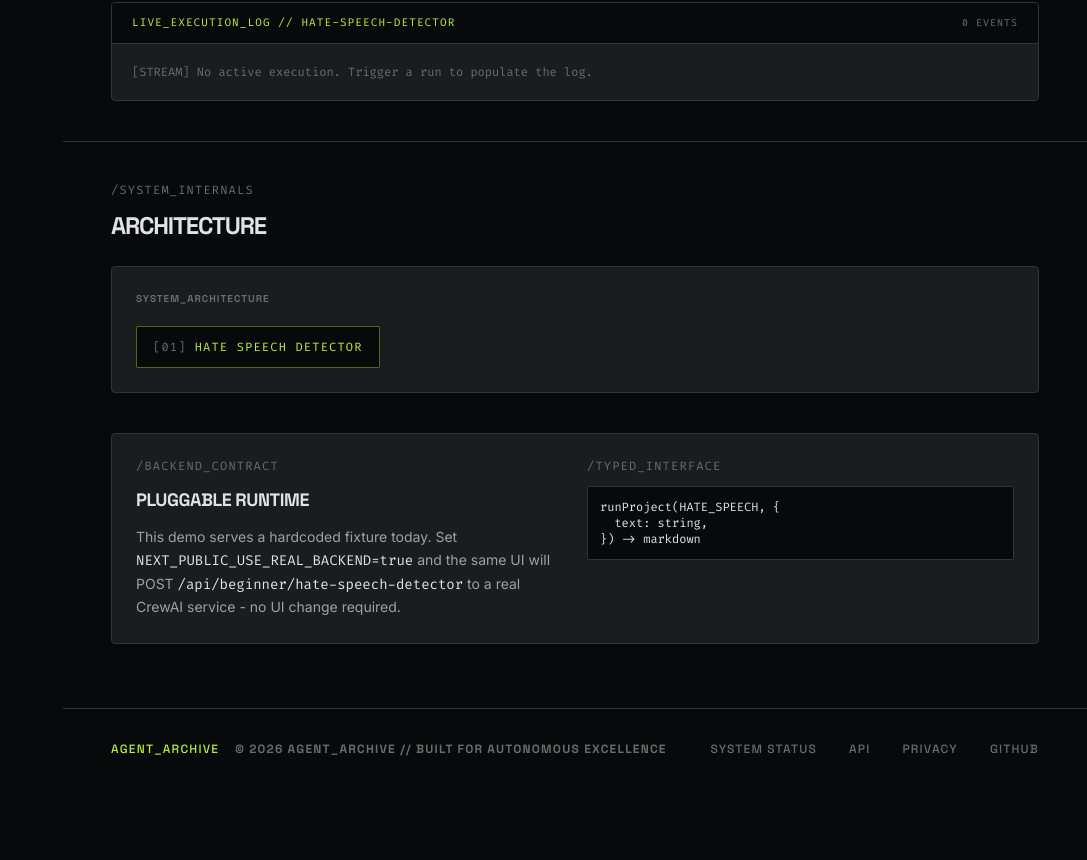
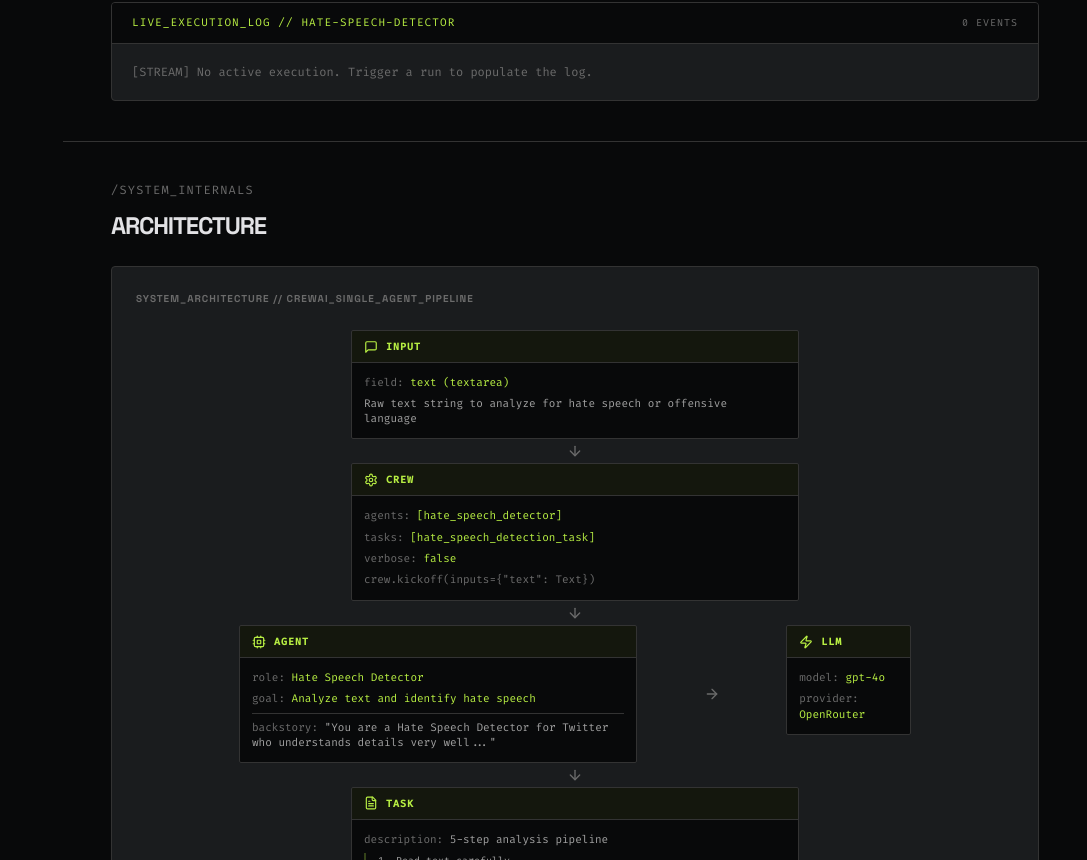
Before and after one commit to ishandutta0098/outskill-mini-projects, a Next.js app in the folder web/: page /beginner/hate-speech-detector in a window 1280 px wide. Shown: the part 940-1800 px from the top of the page, without its empty margins (193-1280 px from the left). Before the commit the page ends 1729 px from the top, so only its background shows below. Built offline with nearby package versions, Linux system fonts and the light colour scheme.

Commit message:
Wire AgentArchDiagram for hate-speech-detector project page
Conditionally renders the detailed diagram for slug hate-speech-detector,
keeps generic PipelineDiagram for all other projects.

```diff
--- a/web/app/[tier]/[slug]/page.tsx
+++ b/web/app/[tier]/[slug]/page.tsx
@@ -7,6 +7,7 @@ import { findProject, PROJECTS } from "@/lib/projects/registry";
 import { StatusChip } from "@/components/StatusChip";
 import { TierBadge } from "@/components/TierBadge";
 import { PipelineDiagram } from "@/components/PipelineDiagram";
+import { AgentArchDiagram } from "@/components/AgentArchDiagram";
 import { DemoPlayground } from "@/components/DemoPlayground";
 
 const VALID = new Set(TIER_ORDER);
@@ -110,7 +111,11 @@ export default async function ProjectPage({
               ARCHITECTURE
             </h2>
           </div>
-          <PipelineDiagram steps={project.pipeline} accent={meta.accent} />
+          {project.slug === "hate-speech-detector" ? (
+            <AgentArchDiagram accent={meta.accent} />
+          ) : (
+            <PipelineDiagram steps={project.pipeline} accent={meta.accent} />
+          )}
         </div>
       </section>
 
--- a/web/components/AgentArchDiagram.tsx
+++ b/web/components/AgentArchDiagram.tsx
@@ -9,7 +9,7 @@ function Node({
 }: {
   label: string;
   accent: string;
-  icon: React.ComponentType<{ className?: string }>;
+  icon: React.ComponentType<{ className?: string; style?: React.CSSProperties }>;
   children: React.ReactNode;
   className?: string;
 }) {
```
